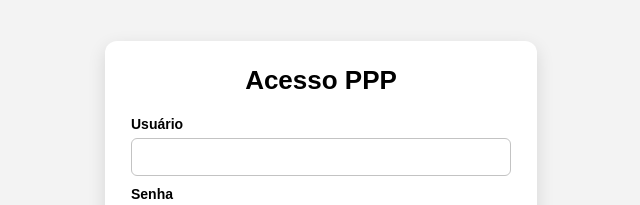
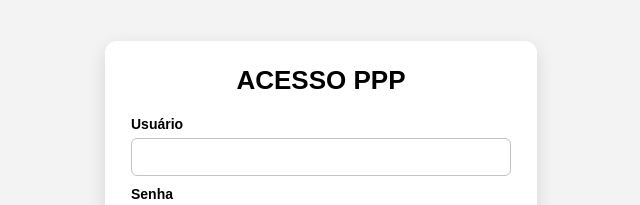
Before and after one commit to caiovscastro/relatorio-ppp-vercel, a website: page login.html in a window 1280 px wide. Shown: the part 168-373 px from the top of the page, 319-959 px from the left. Drawn offline with Linux system fonts and the light colour scheme.

Commit message:
Update login.html

```diff
--- a/login.html
+++ b/login.html
@@ -3,7 +3,7 @@
 <head>
     <meta charset="UTF-8" />
     <meta name="viewport" content="width=device-width, initial-scale=1.0" />
-    <title>Login PPP</title>
+    <title>LOGIN PPP</title>
 
     <style>
         /* ======== ESTILO GERAL DA PÁGINA ======== */
@@ -94,7 +94,7 @@
 
 <body>
     <div class="container">
-        <h2 class="titulo">Acesso PPP</h2>
+        <h2 class="titulo">ACESSO PPP</h2>
 
         <!-- Campo Usuário -->
         <label for="usuario">Usuário</label>
```
